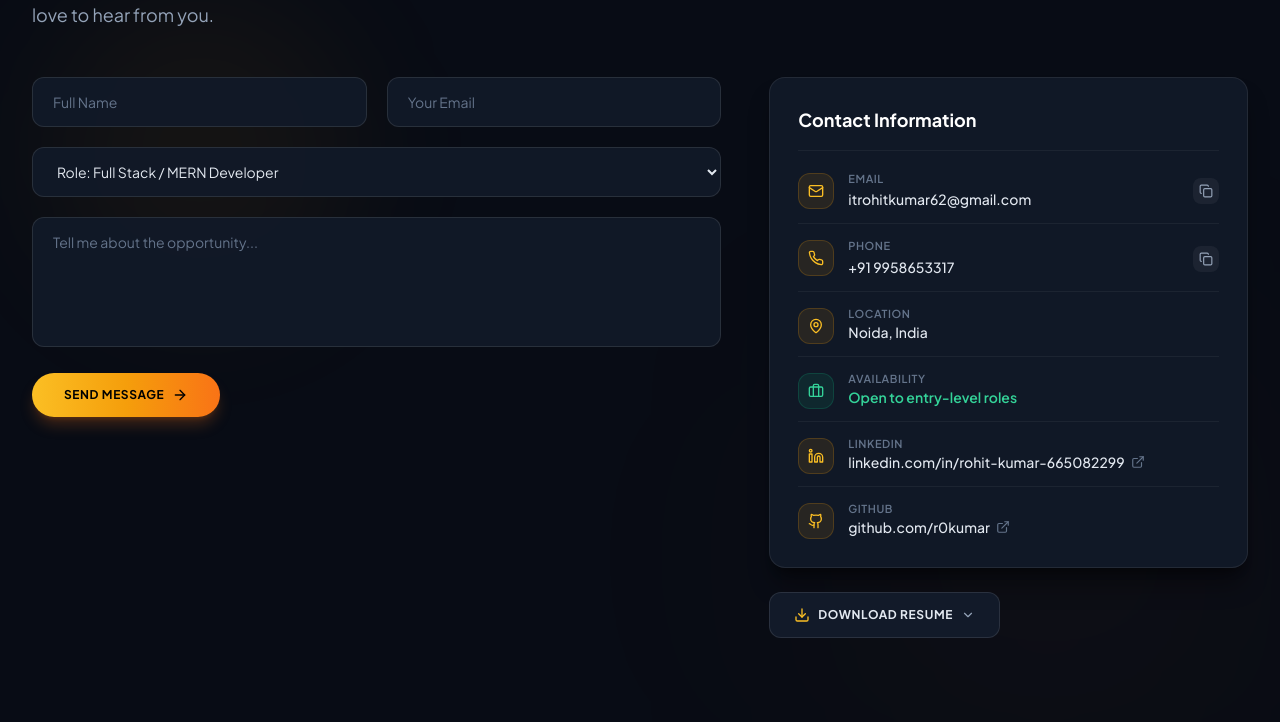
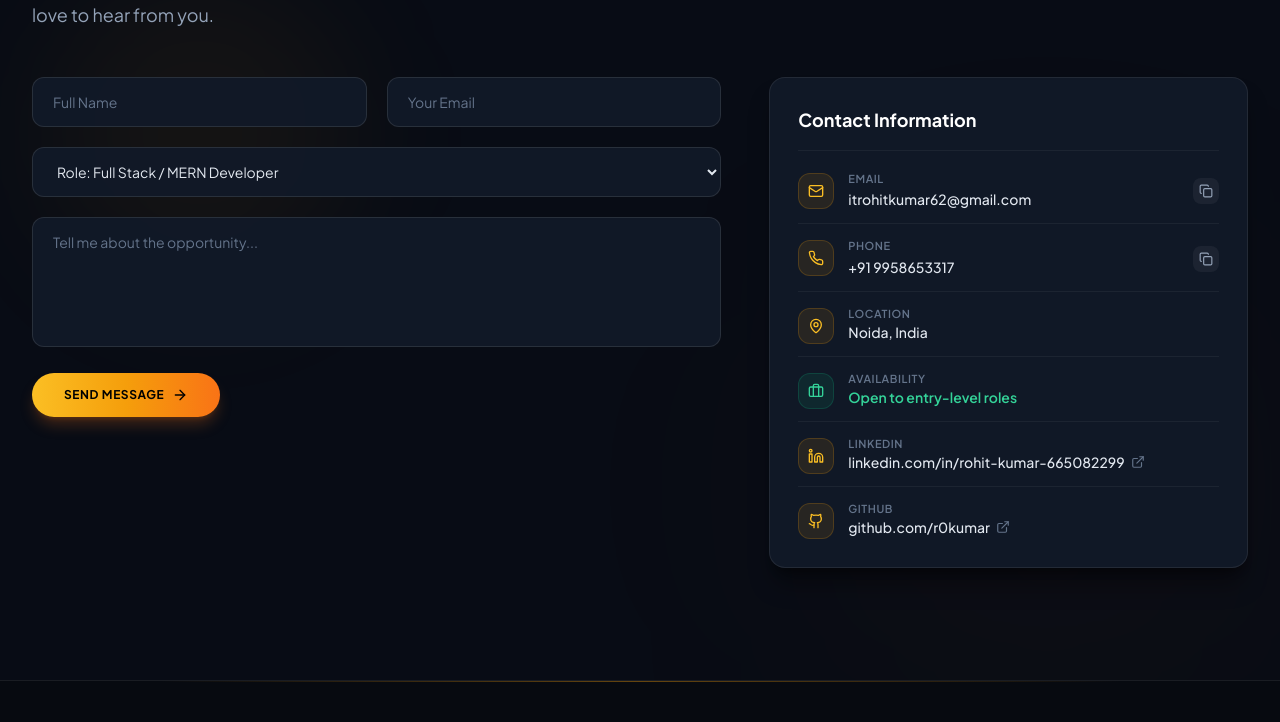
Before and after one commit to r0kumar/My_Portfolio, a React (Vite) app: page / in a window 1280 px wide. Shown: the part 8135-8857 px from the top of the page. Built offline with nearby package versions, Linux system fonts and the light colour scheme.

Commit message:
refactor(contact): remove resume download option from Contact section

```diff
--- a/src/App.jsx
+++ b/src/App.jsx
@@ -33,7 +33,7 @@ function App() {
           <Projects activeFilter={activeProjectFilter} setActiveFilter={setActiveProjectFilter} />
           <Experience />
           <WhyHireMe />
-          <Contact activeRole={activeRole} />
+          <Contact />
         </main>
         <Footer activeRole={activeRole} />
       </div>
--- a/src/components/Contact.jsx
+++ b/src/components/Contact.jsx
@@ -1,9 +1,8 @@
 import React, { useState } from 'react';
 import { Mail, Phone, MapPin, Briefcase, ArrowRight, CheckCircle2, Copy, Check, ExternalLink, Github, Linkedin, AlertCircle } from 'lucide-react';
 import { portfolioData } from '../data/portfolioData';
-import { ResumeDropdown } from './ResumeDropdown';
 
-export const Contact = ({ activeRole = 'fullstack' }) => {
+export const Contact = () => {
   const { personal } = portfolioData;
   const [copiedField, setCopiedField] = useState(null);
   const [formData, setFormData] = useState({
@@ -177,8 +176,8 @@ export const Contact = ({ activeRole = 'fullstack' }) => {
             </form>
           </div>
 
-          {/* Right Column: Contact Info Card & Download Resume */}
-          <div className="lg:col-span-5 space-y-4">
+          {/* Right Column: Contact Info Card */}
+          <div className="lg:col-span-5">
             <div className="rounded-2xl bg-[#121A29]/90 border border-white/[0.08] p-6 sm:p-7 shadow-xl shadow-black/40 space-y-5">
 
               {/* Header */}
@@ -315,17 +314,6 @@ export const Contact = ({ activeRole = 'fullstack' }) => {
 
             </div>
 
-            {/* Download Resume Button below the card */}
-            <div className="pt-2 w-full">
-              <ResumeDropdown
-                activeRole={activeRole}
-                variant="card"
-                buttonText="Download Resume"
-                align="center"
-                className="w-full"
-              />
-            </div>
-
           </div>
 
         </div>
```
